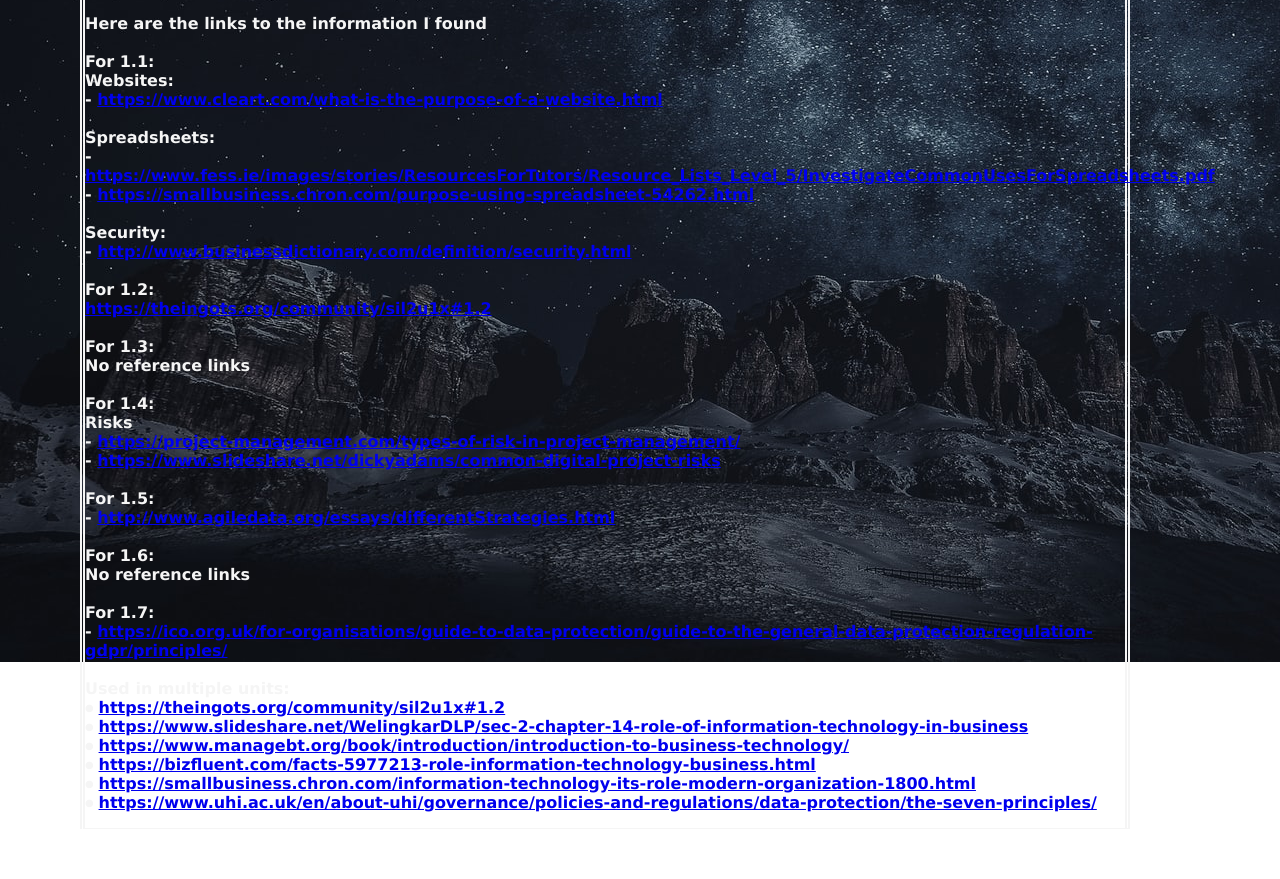
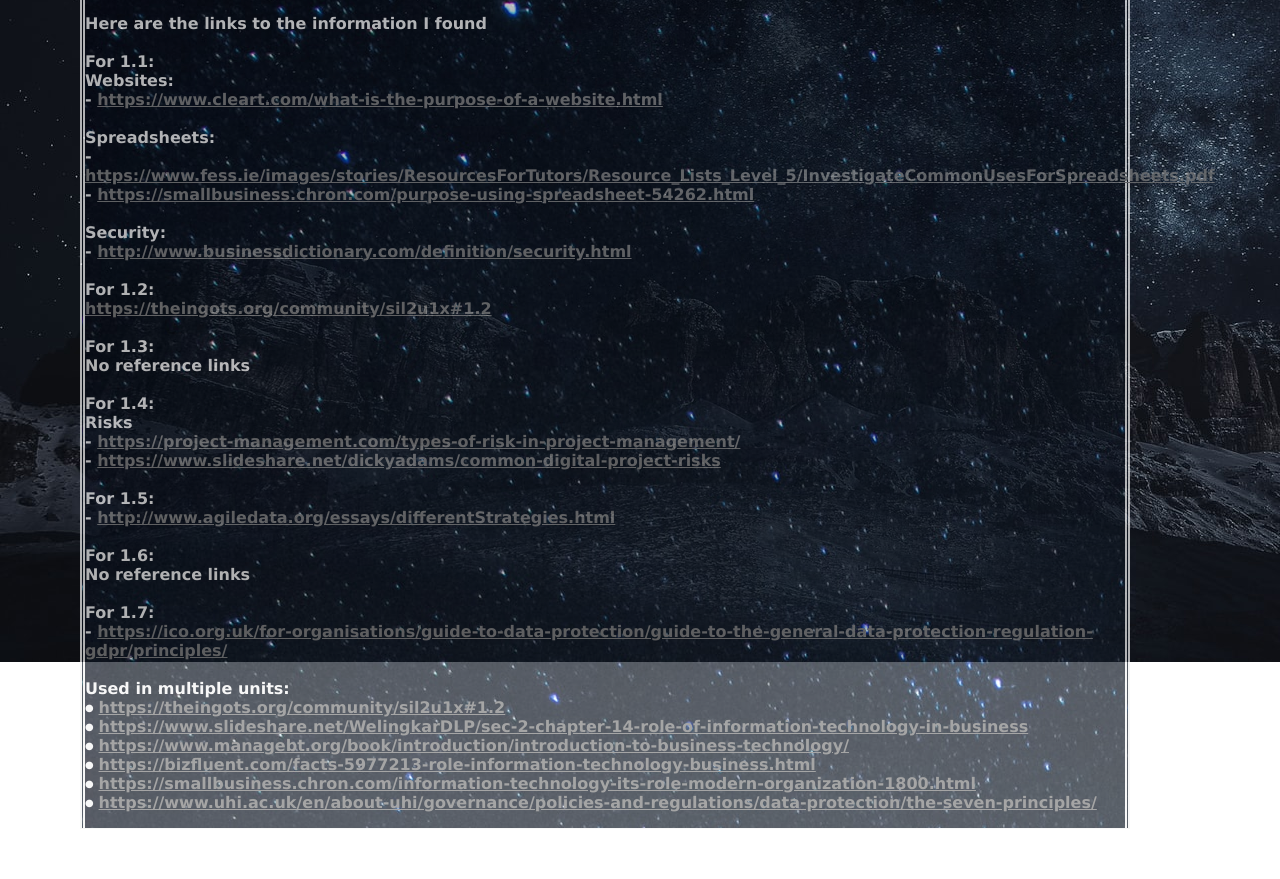
Before and after one commit to ToniSmith93/mywebsiteproject, a plain HTML site: page refrences.html in a window 1280 px wide. Shown: the part 638-1517 px from the top of the page. Drawn offline with Linux system fonts and the light colour scheme.

Commit message:
Not perfect but it will have to do...

```diff
--- a/refrences.html
+++ b/refrences.html
@@ -97,26 +97,26 @@
                   <br>
                   Websites:
                   <br>
-                  - <a href="https://www.cleart.com/what-is-the-purpose-of-a-website.html" target="_blank">https://www.cleart.com/what-is-the-purpose-of-a-website.html</a>
+                  - <a class = link href="https://www.cleart.com/what-is-the-purpose-of-a-website.html" target="_blank">https://www.cleart.com/what-is-the-purpose-of-a-website.html</a>
                   <br>
                   <br>
 
                   Spreadsheets:
                   <br>
-                  - <a href="https://www.fess.ie/images/stories/ResourcesForTutors/Resource_Lists_Level_5/InvestigateCommonUsesForSpreadsheets.pdf" target="_blank">https://www.fess.ie/images/stories/ResourcesForTutors/Resource_Lists_Level_5/InvestigateCommonUsesForSpreadsheets.pdf</a>
+                  - <a class = link href="https://www.fess.ie/images/stories/ResourcesForTutors/Resource_Lists_Level_5/InvestigateCommonUsesForSpreadsheets.pdf" target="_blank">https://www.fess.ie/images/stories/ResourcesForTutors/Resource_Lists_Level_5/InvestigateCommonUsesForSpreadsheets.pdf</a>
                   <br>
-                  - <a href="https://smallbusiness.chron.com/purpose-using-spreadsheet-54262.html" target="_blank">https://smallbusiness.chron.com/purpose-using-spreadsheet-54262.html</a>
+                  - <a class = link href="https://smallbusiness.chron.com/purpose-using-spreadsheet-54262.html" target="_blank">https://smallbusiness.chron.com/purpose-using-spreadsheet-54262.html</a>
                   <br>
                   <br>
                   Security:
                   <br>
-                  - <a href="http://www.businessdictionary.com/definition/security.html" target="_blank">http://www.businessdictionary.com/definition/security.html</a>
+                  - <a class = link href="http://www.businessdictionary.com/definition/security.html" target="_blank">http://www.businessdictionary.com/definition/security.html</a>
                   <br>
                   <br>
 
                   For 1.2:
                   <br>
-                  <a href="https://theingots.org/community/sil2u1x#1.2" target="_blank">https://theingots.org/community/sil2u1x#1.2</a>
+                  <a class = link href="https://theingots.org/community/sil2u1x#1.2" target="_blank">https://theingots.org/community/sil2u1x#1.2</a>
                   <br>
                   <br>
 
@@ -130,15 +130,15 @@
                   <br>
                   Risks
                   <br>
-                  - <a href="https://project-management.com/types-of-risk-in-project-management/" target="_blank">https://project-management.com/types-of-risk-in-project-management/</a>
+                  - <a class = link href="https://project-management.com/types-of-risk-in-project-management/" target="_blank">https://project-management.com/types-of-risk-in-project-management/</a>
                   <br>
-                  - <a href="https://www.slideshare.net/dickyadams/common-digital-project-risks" target="_blank">https://www.slideshare.net/dickyadams/common-digital-project-risks</a>
+                  - <a class = link href="https://www.slideshare.net/dickyadams/common-digital-project-risks" target="_blank">https://www.slideshare.net/dickyadams/common-digital-project-risks</a>
                   <br>
                   <br>
 
                   For 1.5:
                   <br>
-                  - <a href="http://www.agiledata.org/essays/differentStrategies.html" target="_blank">http://www.agiledata.org/essays/differentStrategies.html</a>
+                  - <a class = link href="http://www.agiledata.org/essays/differentStrategies.html" target="_blank">http://www.agiledata.org/essays/differentStrategies.html</a>
                   <br>
                   <br>
 
@@ -150,23 +150,23 @@
 
                   For 1.7:
                   <br>
-                  - <a href="https://ico.org.uk/for-organisations/guide-to-data-protection/guide-to-the-general-data-protection-regulation-gdpr/principles/" target="_blank">https://ico.org.uk/for-organisations/guide-to-data-protection/guide-to-the-general-data-protection-regulation-gdpr/principles/</a>
+                  - <a class = link href="https://ico.org.uk/for-organisations/guide-to-data-protection/guide-to-the-general-data-protection-regulation-gdpr/principles/" target="_blank">https://ico.org.uk/for-organisations/guide-to-data-protection/guide-to-the-general-data-protection-regulation-gdpr/principles/</a>
                   <br>
                   <br>
 
                   Used in multiple units:
                   <br>
-                  ⦁	<a href="https://theingots.org/community/sil2u1x#1.2" target="_blank">https://theingots.org/community/sil2u1x#1.2</a>
+                  ⦁	<a class = link href="https://theingots.org/community/sil2u1x#1.2" target="_blank">https://theingots.org/community/sil2u1x#1.2</a>
                   <br>
-                  ⦁	<a href="https://www.slideshare.net/WelingkarDLP/sec-2-chapter-14-role-of-information-technology-in-business" target="_blank">https://www.slideshare.net/WelingkarDLP/sec-2-chapter-14-role-of-information-technology-in-business</a>
+                  ⦁	<a class = link href="https://www.slideshare.net/WelingkarDLP/sec-2-chapter-14-role-of-information-technology-in-business" target="_blank">https://www.slideshare.net/WelingkarDLP/sec-2-chapter-14-role-of-information-technology-in-business</a>
                   <br>
-                  ⦁	<a href="https://www.managebt.org/book/introduction/introduction-to-business-technology/" target="_blank">https://www.managebt.org/book/introduction/introduction-to-business-technology/</a>
+                  ⦁	<a class = link href="https://www.managebt.org/book/introduction/introduction-to-business-technology/" target="_blank">https://www.managebt.org/book/introduction/introduction-to-business-technology/</a>
                   <br>
-                  ⦁	<a href="https://bizfluent.com/facts-5977213-role-information-technology-business.html" target="_blank">https://bizfluent.com/facts-5977213-role-information-technology-business.html</a>
+                  ⦁	<a class = link href="https://bizfluent.com/facts-5977213-role-information-technology-business.html" target="_blank">https://bizfluent.com/facts-5977213-role-information-technology-business.html</a>
                   <br>
-                  ⦁	<a href="https://smallbusiness.chron.com/information-technology-its-role-modern-organization-1800.html" target="_blank">https://smallbusiness.chron.com/information-technology-its-role-modern-organization-1800.html</a>
+                  ⦁	<a class = link href="https://smallbusiness.chron.com/information-technology-its-role-modern-organization-1800.html" target="_blank">https://smallbusiness.chron.com/information-technology-its-role-modern-organization-1800.html</a>
                   <br>
-                  ⦁	<a href="https://www.uhi.ac.uk/en/about-uhi/governance/policies-and-regulations/data-protection/the-seven-principles/" target="_blank">https://www.uhi.ac.uk/en/about-uhi/governance/policies-and-regulations/data-protection/the-seven-principles/</a>
+                  ⦁	<a class = link href="https://www.uhi.ac.uk/en/about-uhi/governance/policies-and-regulations/data-protection/the-seven-principles/" target="_blank">https://www.uhi.ac.uk/en/about-uhi/governance/policies-and-regulations/data-protection/the-seven-principles/</a>
                   <br>
               </p>
             </article>
--- a/style.css
+++ b/style.css
@@ -14,6 +14,12 @@ body {
     }
 
 #header {
+    background-color: rgba(220, 220, 220, 0.445);
+    background-image: url("stars.jpg");
+    opacity: 0.7;
+    }
+
+#header {
     border-style: double;
     border-width: 1px 5px;
     border-color: whitesmoke;
@@ -23,6 +29,13 @@ body {
     border-style: double;
     border-width: 1px 5px;
     border-color: whitesmoke;
+    }
+
+#text {
+    background-color: rgba(220, 220, 220, 0.445);
+    font-weight: 100;
+    background-image: url("stars.jpg");
+    opacity: 0.7;
     }
 
 .navbaritems {
```
Also changed, not shown: unit1.3.html (+1 -1 lines), stars.jpg (added).
